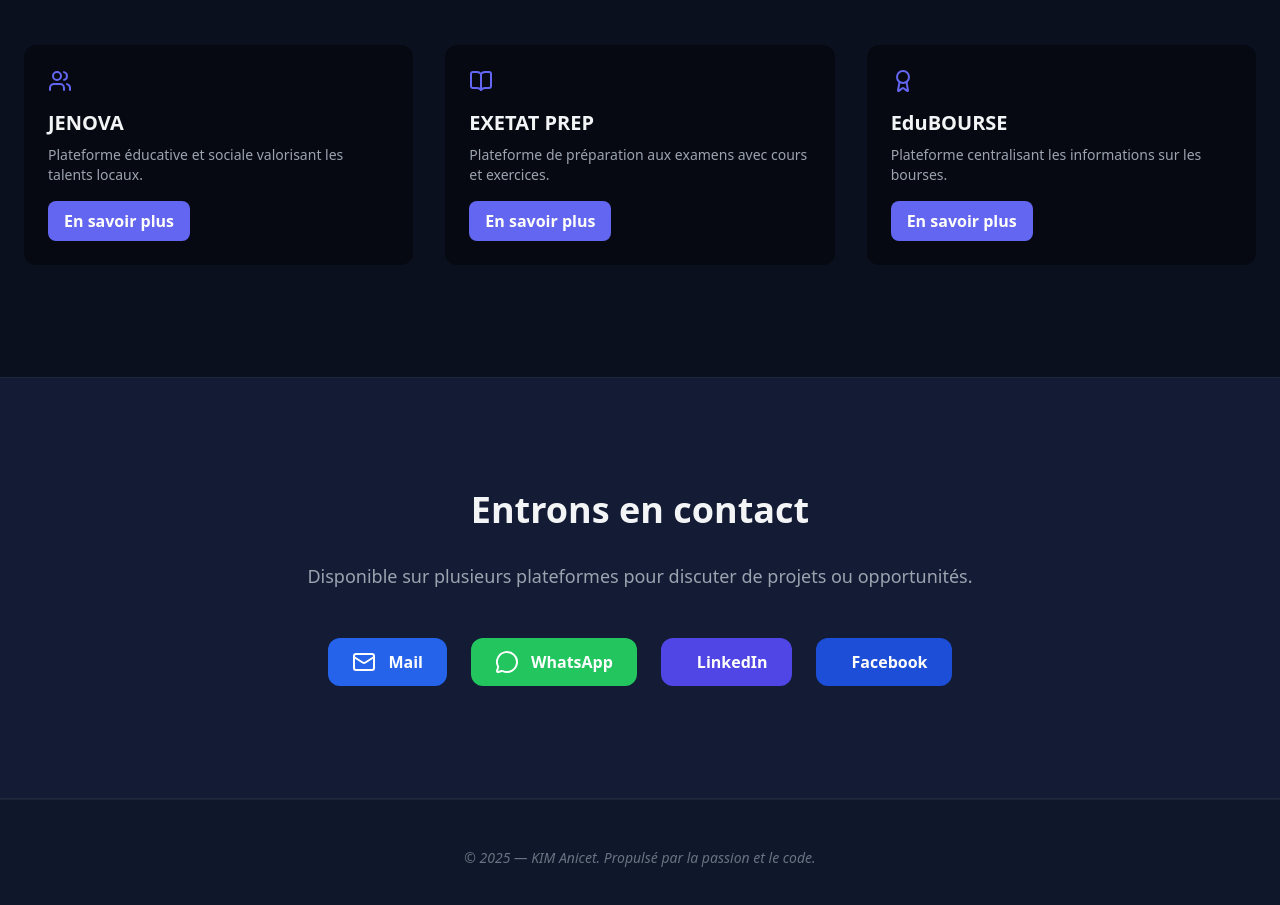
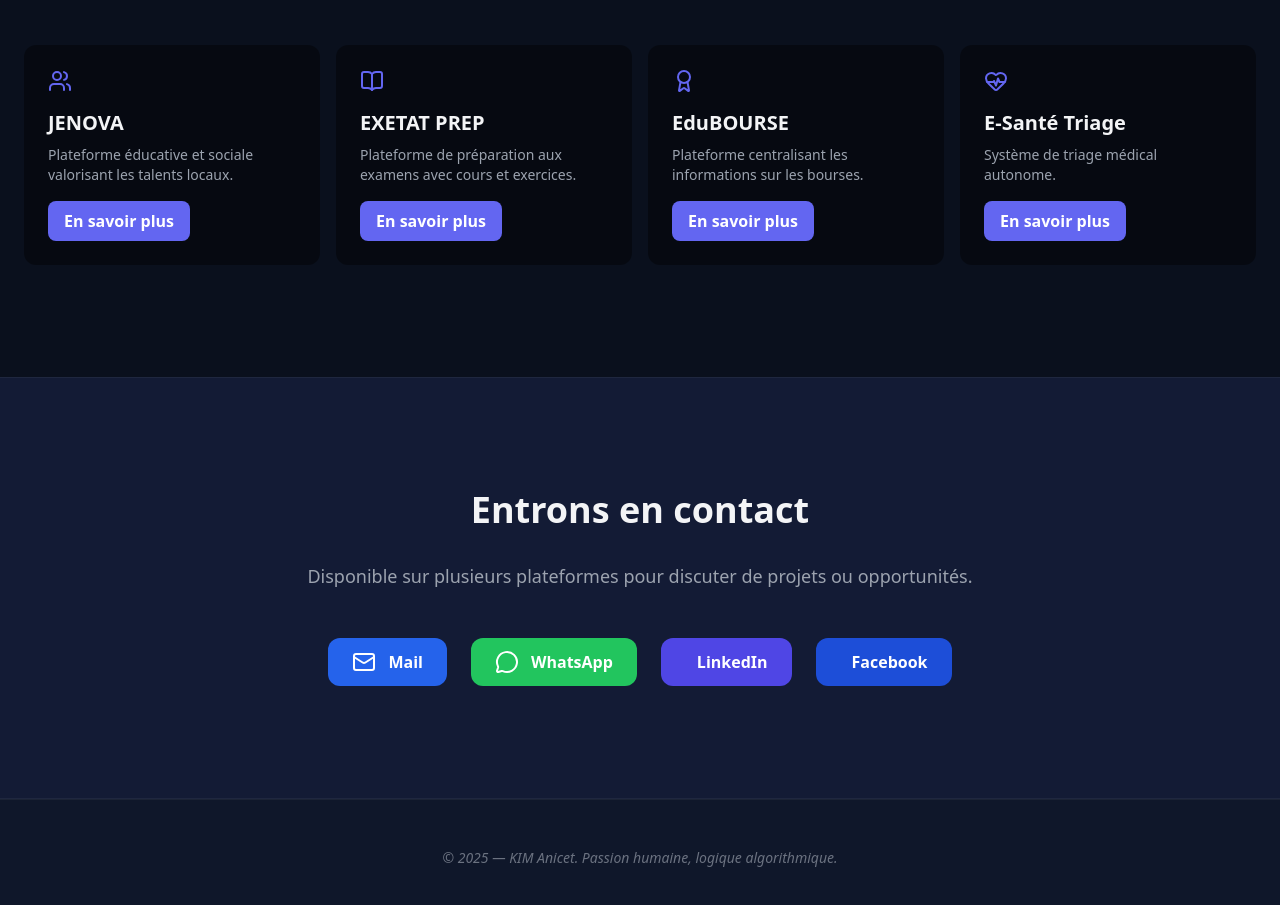
Before and after one commit to kimanicet0001-gif/portfolio, a website: page index.html in a window 1280 px wide. Shown: the part 2251-3156 px from the top of the page. Drawn offline with nearby package versions, Linux system fonts and the light colour scheme; some icons are missing.

Commit message:
mise à jou

```diff
--- a/index.html
+++ b/index.html
@@ -178,7 +178,7 @@
 <section id="projects" class="py-28 bg-black/30">
   <div class="max-w-7xl mx-auto px-6">
     <h3 class="text-3xl font-bold mb-12 text-center animate-fadeSlide">Projets</h3>
-    <div id="projectsGrid" class="grid md:grid-cols-3 gap-8"></div>
+    <div id="projectsGrid" class="grid md:grid-cols-4 gap-4"></div>
   </div>
 </section>
 
@@ -209,7 +209,7 @@
 
 <!-- FOOTER -->
 <footer class="py-12 text-center text-gray-500 border-t border-white/5">
-  <p class="text-sm italic">© 2025 — KIM Anicet. Propulsé par la passion et le code.</p>
+  <p class="text-sm italic">© 2025 — KIM Anicet. Passion humaine, logique algorithmique.</p>
 </footer>
 
 <!-- SCRIPTS -->
--- a/script.js
+++ b/script.js
@@ -7,11 +7,13 @@ lucide.createIcons();
   document.querySelectorAll('#mobileMenu a').forEach(link => link.addEventListener('click', () => mobileMenu.classList.add('hidden')));
 
   // Dynamiser les projets
-  const projects = [
-    { name: "JENOVA", desc: "Plateforme éducative et sociale valorisant les talents locaux.", icon: "users", link: "https://jenova.example.com" },
-    { name: "EXETAT PREP", desc: "Plateforme de préparation aux examens avec cours et exercices.", icon: "book-open", link: "https://exetatprep.example.com" },
-    { name: "EduBOURSE", desc: "Plateforme centralisant les informations sur les bourses.", icon: "award", link: "https://edubourse.example.com" }
-  ];
+ const projects = [
+  { name: "JENOVA", desc: "Plateforme éducative et sociale valorisant les talents locaux.", icon: "users", link: "https://jenova.example.com" },
+  { name: "EXETAT PREP", desc: "Plateforme de préparation aux examens avec cours et exercices.", icon: "book-open", link: "https://exetatrdc.lovable.app" },
+  { name: "EduBOURSE", desc: "Plateforme centralisant les informations sur les bourses.", icon: "award", link: "https://edubourse.example.com" },
+  { name: "E-Santé Triage", desc: "Système de triage médical autonome.", icon: "heart-pulse", link: "https://docu-flow-ai-1b346baa.base44.app" }
+];
+
 
   const grid = document.getElementById("projectsGrid");
   projects.forEach((p, index) => {
```
